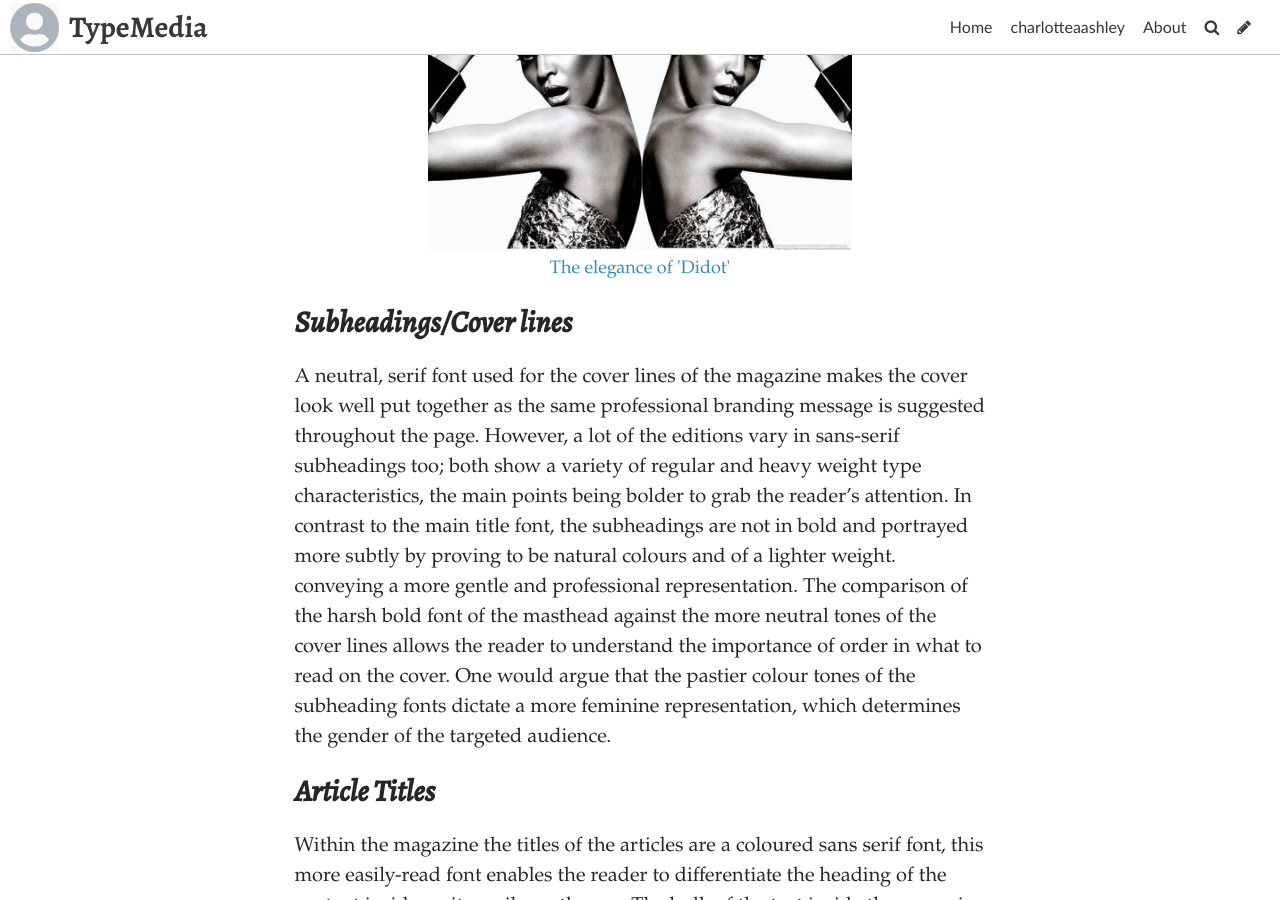
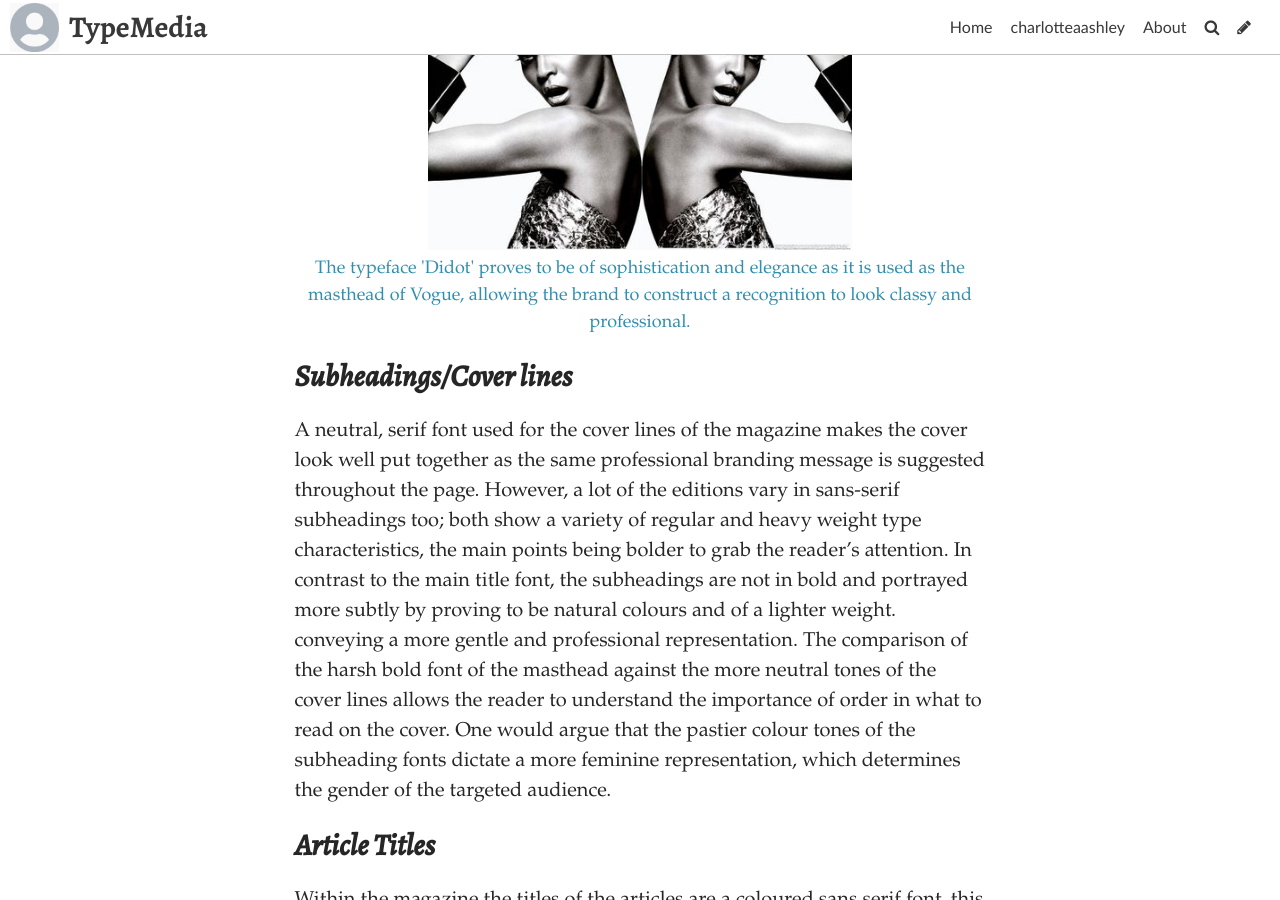
Before and after one commit to charlotteaashley/typo-design-template, a Jekyll site: the page built from _posts/2021-09-26-the-importance-of-typography-vogue.md, in a window 1280 px wide and 900 px high, scrolled down 1860 px. Built offline with Jekyll 4.4.1, drawn with Linux system fonts in a browser that asks for light colours; some web fonts are replaced.

Commit message:
Update Post “2021-09-26-the-importance-of-typography-vogue”

```diff
--- a/_posts/2021-09-26-the-importance-of-typography-vogue.md
+++ b/_posts/2021-09-26-the-importance-of-typography-vogue.md
@@ -19,7 +19,7 @@ The use of typography has a major influence on the success and recognition a for
 
 When analysing the title of the Vogue front cover the typography used is consistent throughout the magazines; which enables the brand to become recognisable and be familiar to the audiences. The modernised serif font *'didot'*  which was developed in the 1700s, is used as the typeface on the cover of the monthly magazines, originated from a famous French printing, it links to the definition of the word Vogue: 'style' in French. The connection between the French font choice being used on the actual branding of the French name symbolises its sophistication as the serif font is demonstrated to have an overall classy tone of the media type. Having a consistent use of the bold font on all magazines highlights to the audience that it is the title and draws their attention in first. Each magazine has a different colour dependent on the cover image of the certain edition used as the title, however the bold outline of the font is used throughout which emphasises the unique recognition the brand is conveying to its' audience. The high contrast of the 'didot' typeface 'Vogue' illustrates a fragile and stylish tone which is what the fashion magazine attempts to conveys throughout their pages.
 
-![The elegance of 'Didot'](../uploads/4e0ec8b52a334f1d38e124a6d5159588.jpg "The elegance of 'Didot'")
+![The typeface 'Didot' proves to be of sophistication and elegance as it is used as the masthead of Vogue, allowing the brand to construct a recognition to look classy and professional.](../uploads/4e0ec8b52a334f1d38e124a6d5159588.jpg "The elegance of 'Didot'")
 
 ### ***Subheadings/Cover lines***
 
```
